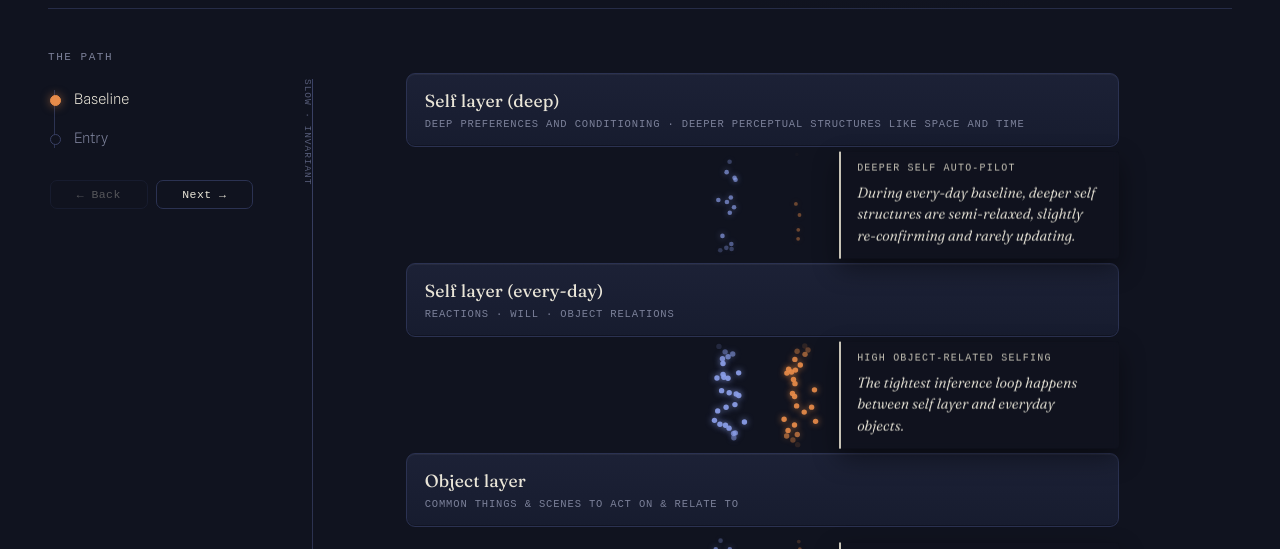
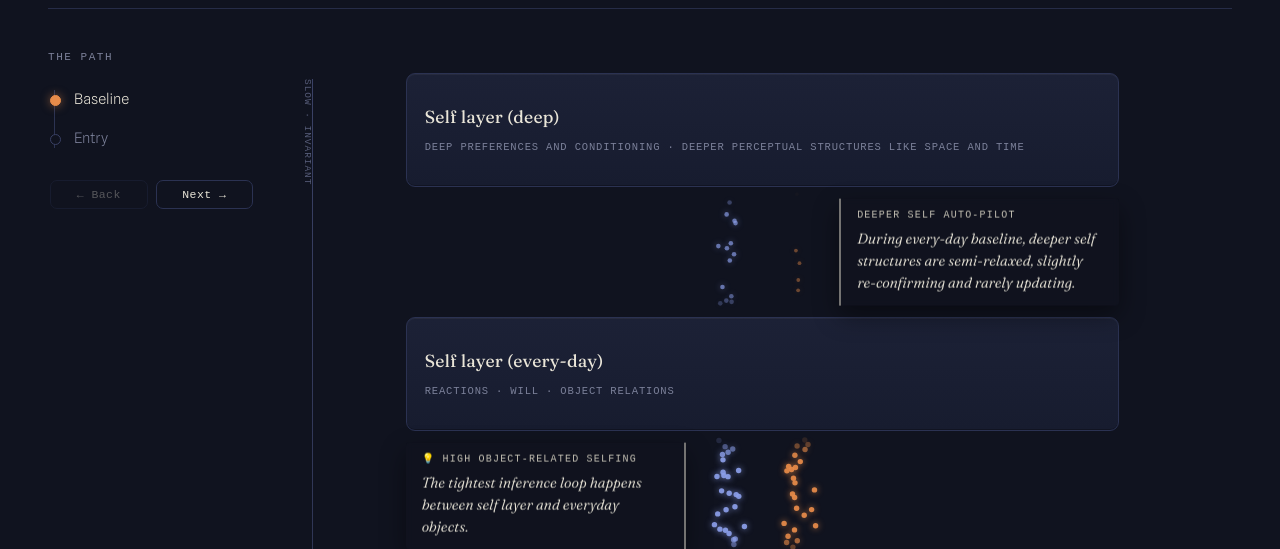
Before and after one commit to bjoernwe/actinf-soi-visualization, a plain HTML site: page insight-inference.html in a window 1280 px wide. Shown: the part 231-780 px from the top of the page. Drawn offline with Linux system fonts and the light colour scheme; a web font is replaced by a local one.

Commit message:
Allow comments on layer

```diff
--- a/insight-inference.css
+++ b/insight-inference.css
@@ -73,10 +73,14 @@ nav.rail { position: sticky; top: 24px; }
 .rail-nav-btn:disabled { opacity: .32; cursor: default; }
 
 /* ---------- diagram ---------- */
-.diagram { position: relative; height: 820px; border-radius: 14px; }
+.diagram { position: relative; height: 1030px; border-radius: 14px; }
 canvas#flow { position: absolute; inset: 0; width: 100%; height: 100%; }
 .tier {
   position: absolute; left: 12%; width: 76%;
+  /* tall enough to contain a three-line docked comment with its inset; the
+     label is centred so the extra height doesn't leave the box top-heavy. */
+  min-height: 114px;
+  display: flex; flex-direction: column; justify-content: center;
   background: linear-gradient(180deg, var(--card), #171c2f);
   border: 1px solid var(--card-edge); border-radius: 9px;
   padding: 13px 18px 14px; z-index: 2;
@@ -87,11 +91,16 @@ canvas#flow { position: absolute; inset: 0; width: 100%; height: 100%; }
               inset 0 -1px 0 rgba(0,0,0,.28);
 }
 .tier h3 { font-family: "Fraunces", serif; font-weight: 430; font-size: 17.5px; letter-spacing: .01em; }
-.tier .sub { font-family: "Spline Sans Mono", monospace; font-size: 10.5px; color: var(--muted); letter-spacing: .08em; text-transform: uppercase; margin-top: 2px; }
+/* the gap to the title is opened up so the label pair sits evenly inside the
+   centred box rather than clustering tight in the middle of the tall tier. */
+.tier .sub { font-family: "Spline Sans Mono", monospace; font-size: 10.5px; color: var(--muted); letter-spacing: .08em; text-transform: uppercase; margin-top: 9px; }
+/* tops give the streams ~130px gaps between the taller tiers, so a three-line
+   gap comment can sit in the gap with room to breathe (geometry is read from
+   these boxes each frame, so the streams follow). */
 #tier-self-high { top: 24px; }
-#tier-self-low  { top: 214px; }
-#tier-object    { top: 404px; }
-#tier-sense     { top: 594px; }
+#tier-self-low  { top: 268px; }
+#tier-object    { top: 512px; }
+#tier-sense     { top: 756px; }
 /* ---------- comment slots ----------
    Root-text vs commentary. The tiers are the fixed structure of the model,
    set in type and etched into the page; a comment is the stage-dependent
@@ -113,16 +122,34 @@ canvas#flow { position: absolute; inset: 0; width: 100%; height: 100%; }
   border-radius: 3px;
   box-shadow: 0 10px 26px rgba(0,0,0,.42);
   backdrop-filter: blur(3px);
+  /* the inward rule, softened so it reads as a quiet anchor rather than a
+     hard bar — a dimmed tint of the note accent. One knob for both sides. */
+  --rule: color-mix(in srgb, var(--comment-accent) 55%, transparent);
 }
 /* the inward rule is the only edge; the note sits flush against it (square
    corners on that side) and stays soft on the outer side. */
 .comment.pin-left  {
-  border-left: 2.5px solid var(--comment-accent);
+  border-left: 2px solid var(--rule);
   border-top-left-radius: 0; border-bottom-left-radius: 0;
 }
 .comment.pin-right {
-  border-right: 2.5px solid var(--comment-accent);
+  border-right: 2px solid var(--rule);
   border-top-right-radius: 0; border-bottom-right-radius: 0;
+}
+/* Docked variant — a note that covers a layer's right, over its text (which
+   returns in stages without it). It keeps the gap comment's floating skin
+   (blur, drop shadow — inherited from .comment) but carries a full hairline
+   border all the way round and a near-opaque fill, so it reads as a distinct
+   card resting inside the layer rather than part of it, and the layer's text
+   doesn't ghost through. JS sizes it to its content and insets it from the
+   layer edges (DOCK_PAD). No tag: the body gets the whole box. */
+.comment.dock {
+  transform: none;
+  max-width: none;
+  padding: 14px 18px;
+  border-radius: 9px;   /* match the tier's corners */
+  border: 1px solid color-mix(in srgb, var(--comment-accent) 30%, transparent);
+  background: rgba(16,19,31,.72);
 }
 .comment .comment-tag {
   font-family: "Spline Sans Mono", monospace;
@@ -150,6 +177,13 @@ canvas#flow { position: absolute; inset: 0; width: 100%; height: 100%; }
     from { opacity: 0; transform: translateY(calc(-50% + 5px)); filter: blur(2px); }
     to   { opacity: 1; transform: translateY(-50%);             filter: blur(0);   }
   }
+  /* the dock isn't centred by a translate, so it slides in from the right —
+     reading as the note sliding over the layer to cover it. */
+  .comment.dock { animation: dockIn .42s cubic-bezier(.2,.7,.2,1) both; }
+  @keyframes dockIn {
+    from { opacity: 0; transform: translateX(7px); filter: blur(2px); }
+    to   { opacity: 1; transform: none;            filter: blur(0);   }
+  }
 }
 
 .stream-label {
@@ -158,7 +192,7 @@ canvas#flow { position: absolute; inset: 0; width: 100%; height: 100%; }
   text-transform: uppercase; color: #565c78; z-index: 2;
 }
 .axis {
-  position: absolute; left: 2%; top: 30px; bottom: 165px; width: 1px; z-index: 1;
+  position: absolute; left: 2%; top: 30px; bottom: 160px; width: 1px; z-index: 1;
   background: linear-gradient(180deg, #3a4165, #262c47);
 }
 .axis::before, .axis::after {
@@ -175,7 +209,7 @@ canvas#flow { position: absolute; inset: 0; width: 100%; height: 100%; }
   .rail ol::before { display: none; }
   .rail li { padding-left: 18px; }
   .rail li::before { top: 12px; }
-  .diagram { height: 760px; }
+  .diagram { height: 1030px; }
   .axis { display: none; }
   .tier { left: 6%; width: 88%; }
 }
--- a/insight-inference.js
+++ b/insight-inference.js
@@ -34,13 +34,17 @@
         g2: { down: 'med', up: 'low'  },
       },
       intake: { in: 'med', out: 'med' }, jit: 1.5, spd: 1,
-      // Per-stage annotations. Each entry anchors to a region + side:
-      //   gap:  'g0' | 'g1' | 'g2' | 'intake'
-      //   side: 'right' (err / sensory-inflow side) | 'left' (pred / action side)
+      // Per-stage annotations. An entry anchors one of two ways:
+      //   gap-anchored  — a gloss on a loop, floating beside a stream:
+      //     gap:  'g0' | 'g1' | 'g2' | 'intake'
+      //     side: 'right' (err / sensory-inflow side) | 'left' (pred / action side)
+      //   tier-anchored — a terse readout docked onto a layer's right, over its
+      //     text (which returns in stages without the note):
+      //     tier: 'self-high' | 'self-low' | 'object' | 'sense'
       // Add, drop, or move entries freely — count and placement can differ per stage.
       comments: [
-        { gap: 'g0', side: 'right', tag: 'Deeper Self Auto-Pilot', body: 'During every-day baseline, deeper self structures are semi-relaxed, slightly re-confirming and rarely updating.' },
-        { gap: 'g1', side: 'right', tag: 'High Object-Related Selfing', body: 'The tightest inference loop happens between self layer and everyday objects.' },
+        { gap: 'g0', tag: 'Deeper Self Auto-Pilot', body: 'During every-day baseline, deeper self structures are semi-relaxed, slightly re-confirming and rarely updating.' },
+        { gap: 'g1', side: 'left', tag: '💡 High Object-Related Selfing', body: 'The tightest inference loop happens between self layer and everyday objects.' },
         { gap: 'g2', side: 'right', tag: 'Details Predicted Away', body: 'Most sensory details are predicted away.' },
         { gap: 'intake', side: 'left', tag: 'Outward Actions', body: 'Actions are modeled as active inference on the outside.' },
       ],
@@ -57,10 +61,11 @@
       },
       intake: { in: 'med', out: 'low' }, jit: 1.3, spd: 1,
       comments: [
-        { gap: 'g1', side: 'left', tag: '💡 Cultivated Equanimity', body: 'Preferences are relaxed around how objects *should* be.' },
+        { gap: 'g1', side: 'left', tag: '🧘 Cultivated Equanimity', body: 'Relaxing preferences around how objects *should* be.' },
+        { tier: 'object', body: '💡 Objects start to become more interesting.' },
         { gap: 'g2', side: 'left', tag: 'Perceived Details (2)', body: 'Object layer adjusts to predict sensory input in more detail.' },
-        { gap: 'g2', side: 'right', tag: '💡 Perceived Details (1)', body: 'Attention (i.e., increased precision) leads to more prediction errors.' },
-        { gap: 'intake', side: 'left', tag: '💡 Seated Meditation',  body: 'Sitting still minimizes active inference (i.e., action) on the environment.' },
+        { gap: 'g2', side: 'right', tag: '🧘 Perceived Details (1)', body: 'Attention (i.e., increased precision) leads to more prediction errors.' },
+        { gap: 'intake', side: 'left', tag: '🧘 Seated Meditation',  body: 'Sitting still minimizes active inference (i.e., action) on the environment.' },
       ],
     },
   ];
@@ -148,6 +153,12 @@
   const ctx = canvas.getContext('2d');
   const diagram = el('diagram');
   const tiers = [el('tier-self-high'), el('tier-self-low'), el('tier-object'), el('tier-sense')];
+  const TIER_INDEX = { 'self-high': 0, 'self-low': 1, 'object': 2, 'sense': 3 };
+  /* a docked tier comment covers the right slice of its layer box; the label
+     survives on the left up to this fraction of the tier width. DOCK_PAD is the
+     breathing room the card leaves inside the layer's edges. */
+  const DOCK_START = 0.45;
+  const DOCK_PAD = 9;
   let W = 0, H = 0, dpr = 1;
 
   function resize() {
@@ -176,15 +187,31 @@
     return (tierBox(tiers[i]).bot + tierBox(tiers[i + 1]).top) / 2;
   }
 
-  // Pin a comment beside its stream. The accent edge always faces inward, toward
-  // the stream: a box on the right side gets pin-left, one on the left gets
-  // pin-right. Clear the widest a high-intensity band can reach so a broad stream
-  // never overlaps it. All tiers share one horizontal box, so tiers[0] suffices.
-  function placeComment(box, gap, side) {
+  // Position a comment. Two modes:
+  //   tier-anchored — dock onto the right slice of a layer box, over its text,
+  //     full box height; the inward rule (pin-left) divides label from note.
+  //   gap-anchored  — pin beside a stream. The accent edge always faces inward,
+  //     toward the stream: a box on the right gets pin-left, one on the left
+  //     pin-right. Clear the widest a high-intensity band can reach so a broad
+  //     stream never overlaps it. All tiers share one horizontal box, so
+  //     tiers[0] suffices.
+  function placeComment(box, def) {
+    box.classList.remove('pin-left', 'pin-right');
+    if (def.tier != null) {
+      const t = tierBox(tiers[TIER_INDEX[def.tier]]);
+      const left = t.left + (t.right - t.left) * DOCK_START + DOCK_PAD;
+      box.style.left = left + 'px';
+      box.style.width = (t.right - DOCK_PAD - left) + 'px';
+      // Size to content, then centre in the layer so the inset reads on every
+      // side. Width is set first so offsetHeight reflects the wrapped body.
+      box.style.height = '';
+      box.style.top = ((t.top + t.bot) / 2 - box.offsetHeight / 2) + 'px';
+      return;
+    }
+    const { gap, side } = def;
     const t = tierBox(tiers[0]);
     const cx = (t.left + t.right) / 2, w = t.right - t.left;
     box.style.top = regionCenterY(gap) + 'px';
-    box.classList.remove('pin-left', 'pin-right');
     if (side === 'left') {
       const right = cx - w * STREAM_OFF - MAX_BREADTH - 20;
       box.classList.add('pin-right'); // box left of stream: accent faces right, inward
@@ -200,7 +227,7 @@
 
   // Re-position the current stage's comment boxes (on stage change + resize).
   function layoutComments() {
-    for (const { def, box } of activeComments) placeComment(box, def.gap, def.side);
+    for (const { def, box } of activeComments) placeComment(box, def);
   }
 
   // Inline emphasis for comment bodies: *word* -> a stressed span. The body is
@@ -230,13 +257,17 @@
     commentLayer.innerHTML = '';
     activeComments = (stage.comments || []).map(def => {
       const box = document.createElement('aside');
-      box.className = 'comment';
-      const tag = document.createElement('div');
-      tag.className = 'comment-tag';
-      tag.textContent = def.tag;
+      box.className = def.tier != null ? 'comment dock' : 'comment';
+      // Gap comments carry a tag; a dock gives its whole box to the body.
+      if (def.tier == null) {
+        const tag = document.createElement('div');
+        tag.className = 'comment-tag';
+        tag.textContent = def.tag;
+        box.appendChild(tag);
+      }
       const p = document.createElement('p');
       fillBody(p, def.body);
-      box.append(tag, p);
+      box.appendChild(p);
       commentLayer.appendChild(box);
       return { def, box };
     });
@@ -244,6 +275,9 @@
   }
 
   resize();
+  // Docks are centred from their measured height, so re-place them once the
+  // web font swaps in and line-wrapping (hence height) may have changed.
+  if (document.fonts && document.fonts.ready) document.fonts.ready.then(layoutComments);
 
   function geom() {
     const dRect = diagram.getBoundingClientRect();
```
